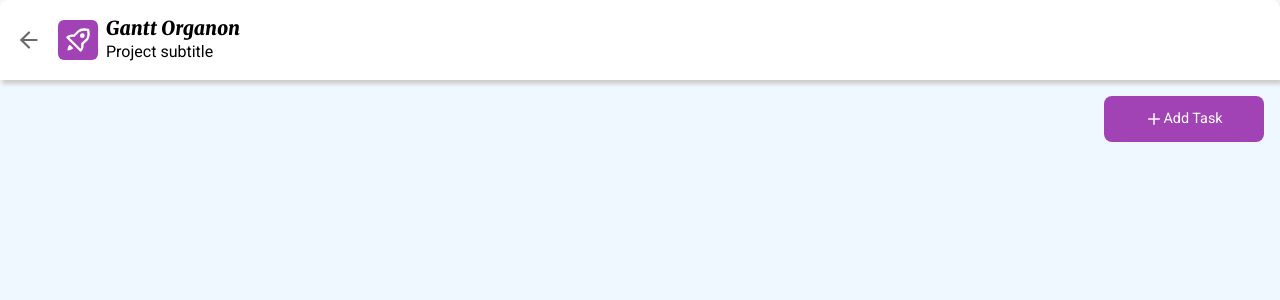
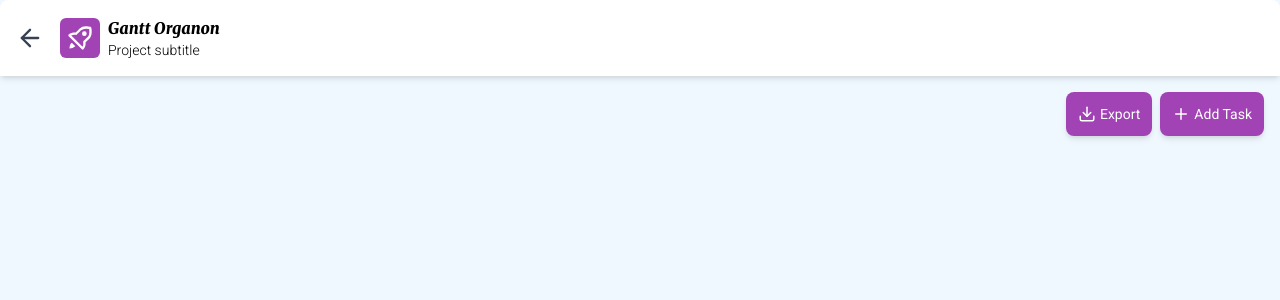
Before and after one commit to iamtheluiz/gantt-organon, a React (Create React App) app: page /project/1 in a window 1280 px wide. Shown: the top 300 px of the page. Built offline with nearby package versions, Linux system fonts and the light colour scheme.

Commit message:
refactor: rewrite Project styles

```diff
--- a/src/pages/Project.tsx
+++ b/src/pages/Project.tsx
@@ -1,4 +1,4 @@
-import { FiArrowLeft, FiPlus } from 'react-icons/fi';
+import { FiArrowLeft, FiDownload, FiPlus } from 'react-icons/fi';
 import { BiRocket } from 'react-icons/bi';
 import { Link } from 'react-router-dom';
 
@@ -6,25 +6,33 @@ import '../styles/pages/Project.css';
 
 function Project() {
   return (
-    <section id="project">
-      <header>
-        <Link to="/">
-          <FiArrowLeft size={26} color="#696969" />
+    <section id="project" className="w-full min-h-screen">
+      <header className="flex items-center p-4 bg-white shadow-md">
+        <Link to="/" className="w-7 flex justify-center items-center">
+          <FiArrowLeft className="w-full h-full text-gray-700" />
         </Link>
-        <div id="logo">
+        <div id="logo" className="flex justify-center items-center h-10 w-10 ml-4 rounded-md">
           <BiRocket size={28} color="#FFF" />
         </div>
-        <div className="details">
-          <h1>Gantt Organon</h1>
-          <span>Project subtitle</span>
+        <div className="ml-2 flex flex-col justify-center">
+          <h1 className="font-serif text-base">Gantt Organon</h1>
+          <span className="text-sm font-light">Project subtitle</span>
         </div>
       </header>
-      <main>
-        <header>
-          <button className="button">
-            <FiPlus color="#fff" size={18} />
-            Add Task
-          </button>
+      <main className="p-4">
+        <header className="flex flex-row-reverse">
+          <div className="flex flex-row gap-2">
+            <button
+              className="button max-w-max flex justify-center items-center shadow-md"
+            >
+              <FiDownload color="#fff" size={18} />
+              <span className="text-sm ml-1">Export</span>
+            </button>
+            <button className="button max-w-max flex justify-center items-center shadow-md">
+              <FiPlus color="#fff" size={18} />
+              <span className="text-sm ml-1">Add Task</span>
+            </button>
+          </div>
         </header>
       </main>
     </section>
--- a/src/styles/pages/Project.css
+++ b/src/styles/pages/Project.css
@@ -4,25 +4,11 @@
 }
 
 section#project {
-  width: 100%;
-  min-height: 100vh;
   animation: fade 0.2s infinite;
   animation-iteration-count: 1;
 }
-
 section#project > header {
-  display: flex;
-  align-items: center;
-  padding: 16px;
   border-radius: 8px 8px 0px 0px;
-  background-color: #fff;
-  box-shadow: #ccc 2px 4px 4px;
-}
-
-section#project > header a {
-  display: flex;
-  justify-content: center;
-  align-items: center;
 }
 
 section#project > header a svg {
@@ -34,34 +20,5 @@ section#project > header a:hover svg {
   transform: scale(1.2);
 }
 section#project > header div#logo {
-  display: flex;
-  justify-content: center;
-  align-items: center;
-
-  width: 40px;
-  height: 40px;
-  border-radius: 6px;
   background-color: #a143b4;
-  margin-left: 16px;
 }
-section#project > header div.details {
-  margin-left: 8px;
-}
-section#project > header div.details h1 {
-  font: 900 1.2rem 'Merriweather', serif;
-}
-section#project > header div.details span {
-  font-size: 1rem;
-}
-
-section#project main {
-  padding: 16px;
-}
-section#project main header {
-  display: flex;
-  flex-direction: row-reverse;
-}
-section#project main header button {
-  max-width: 160px;
-  font-size: 0.9rem;
-}
--- a/tailwind.config.js
+++ b/tailwind.config.js
@@ -5,6 +5,7 @@ module.exports = {
     extend: {},
     fontFamily: {
       sans: 'Roboto, sans-serif',
+      serif: 'Merriweather, ui-serif, Georgia, Cambria, "Times New Roman", Times, serif',
     },
   },
   variants: {
```
